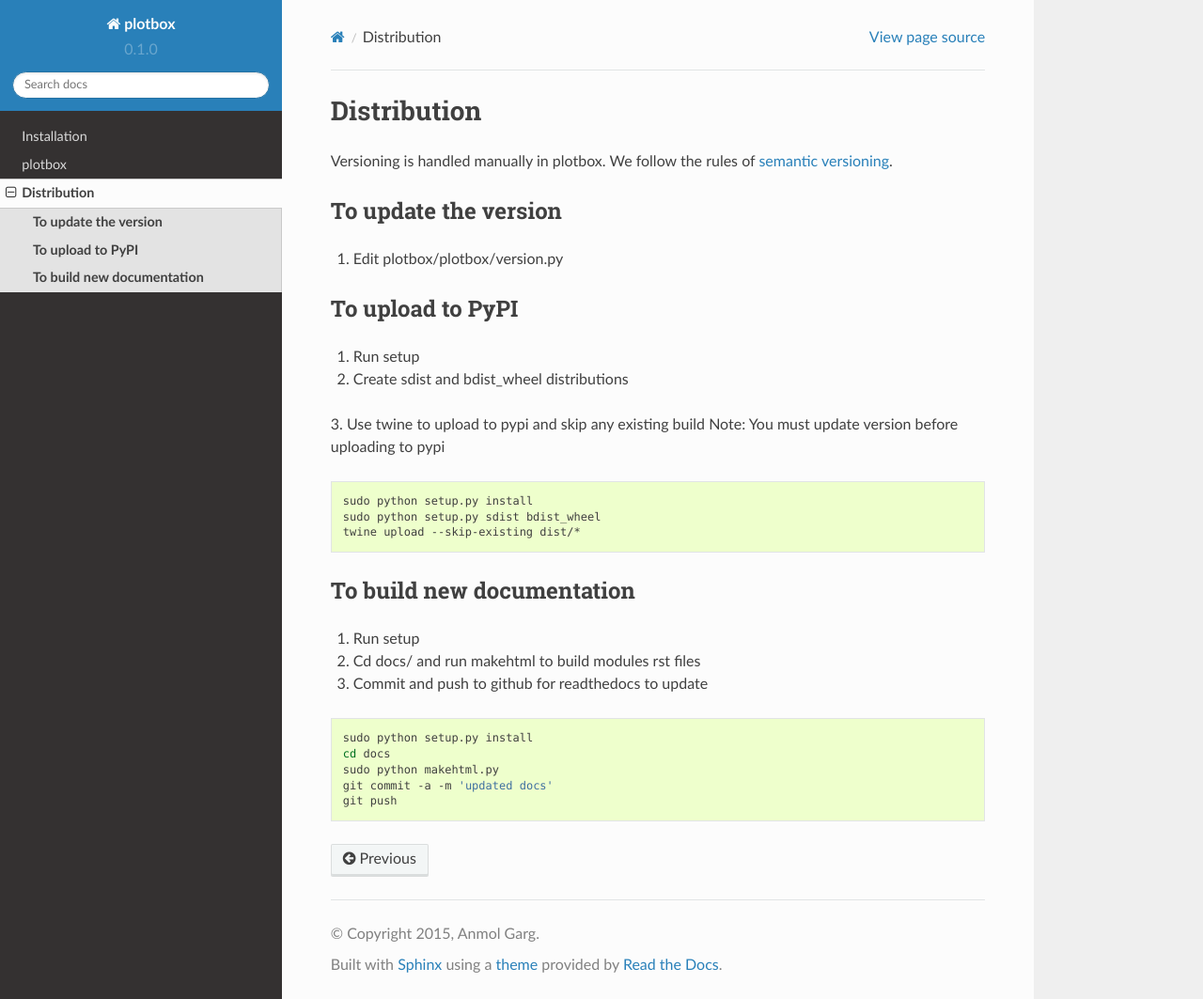
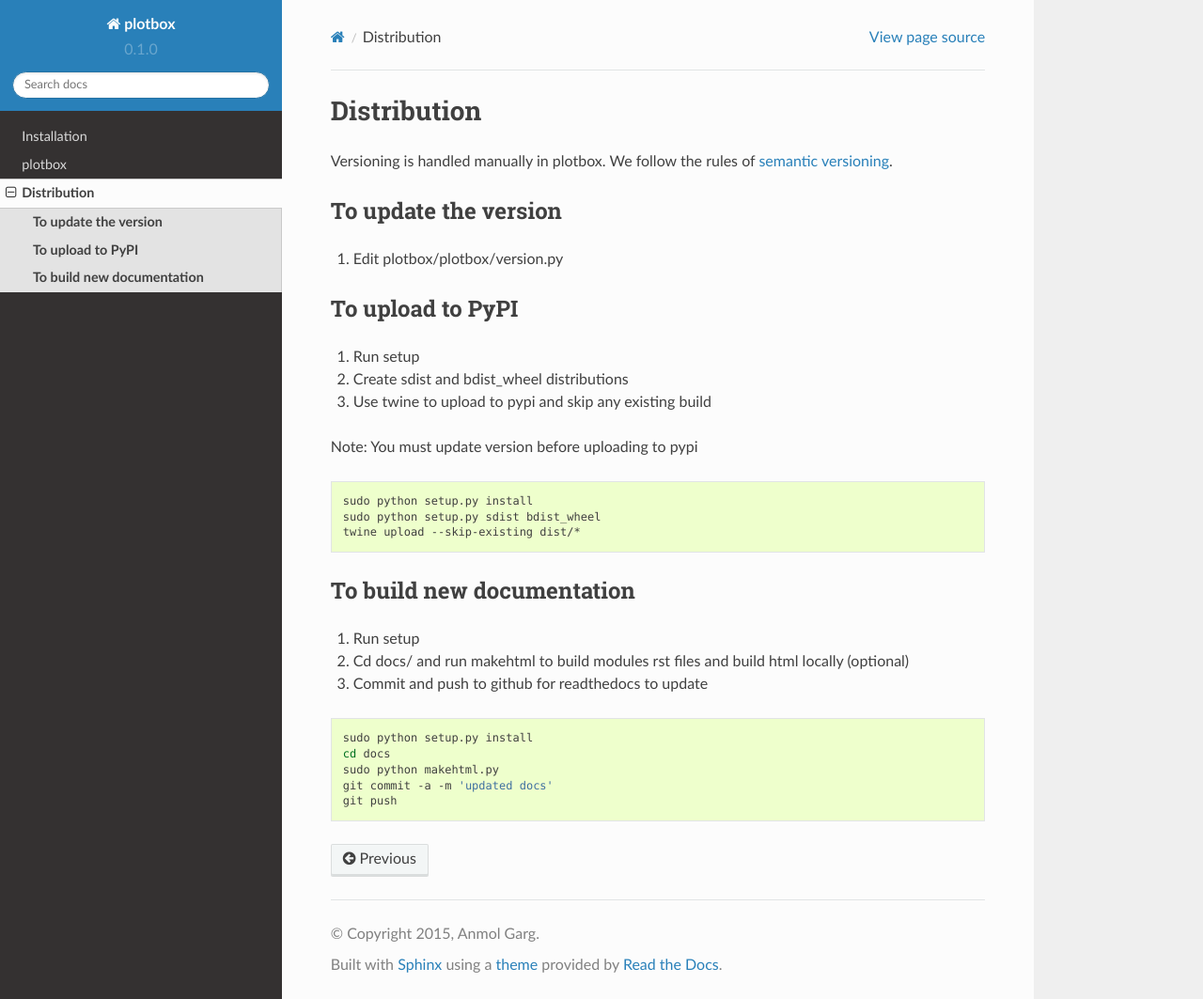
Before and after one commit to anmolgarg/plotbox, a Sphinx documentation site: the page built from docs/source/distribution.rst, in a window 1280 px wide and 1063 px high. Shown: the whole window at 94% size. Built offline with Sphinx 7.4.7 and the Read the Docs theme 2.0.0, drawn with Linux system fonts in a browser that asks for light colours.

Commit message:
updated dist.rst

```diff
--- a/docs/source/distribution.rst
+++ b/docs/source/distribution.rst
@@ -15,6 +15,7 @@
 1. Run setup
 2. Create sdist and bdist_wheel distributions
 3. Use twine to upload to pypi and skip any existing build
+
 Note: You must update version before uploading to pypi
 
 .. code:: sh
@@ -28,7 +29,7 @@
 ---------------------------------------
 
 1. Run setup
-2. Cd docs/ and run makehtml to build modules rst files
+2. Cd docs/ and run makehtml to build modules rst files and build html locally (optional)
 3. Commit and push to github for readthedocs to update
 
 .. code:: sh
```
